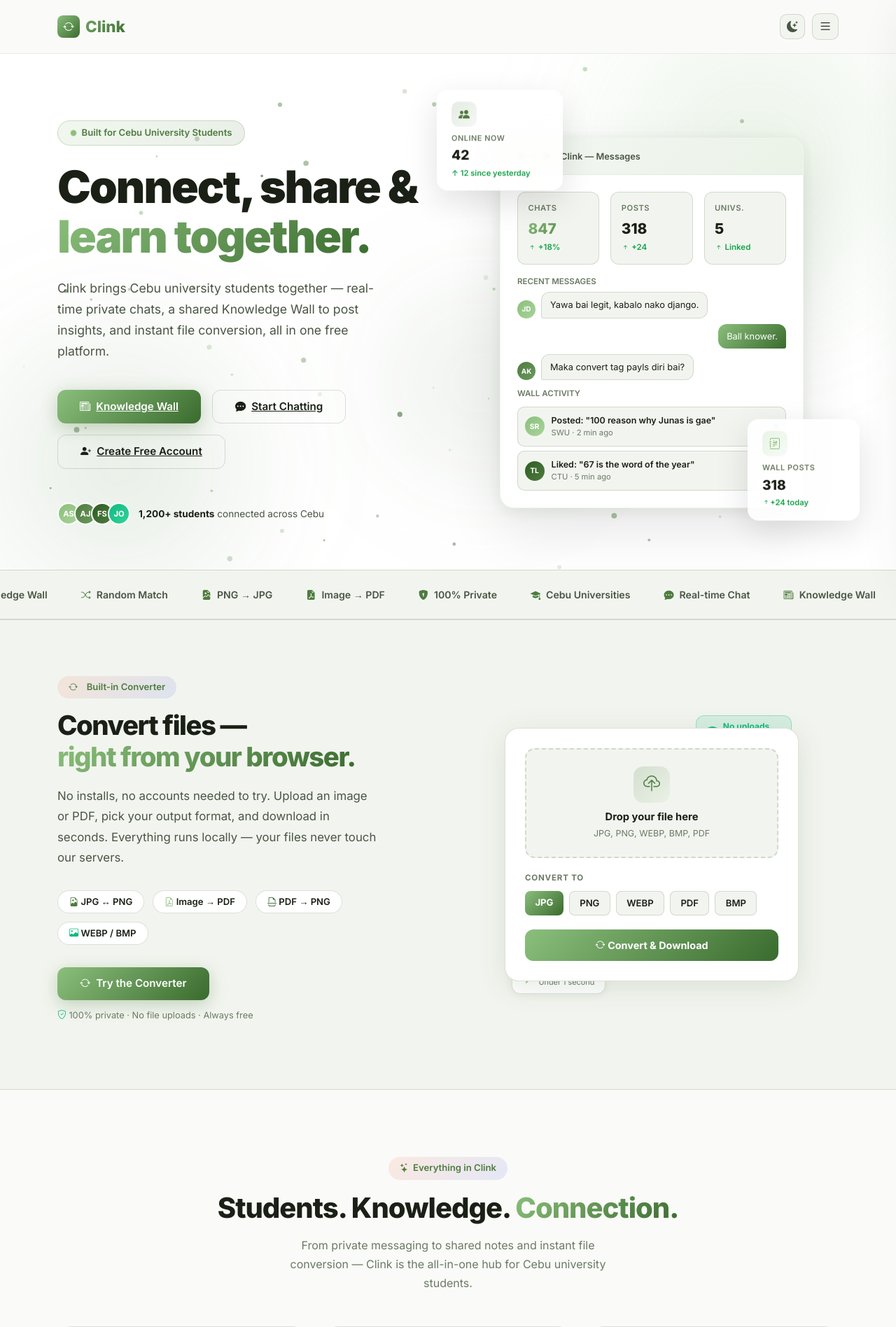
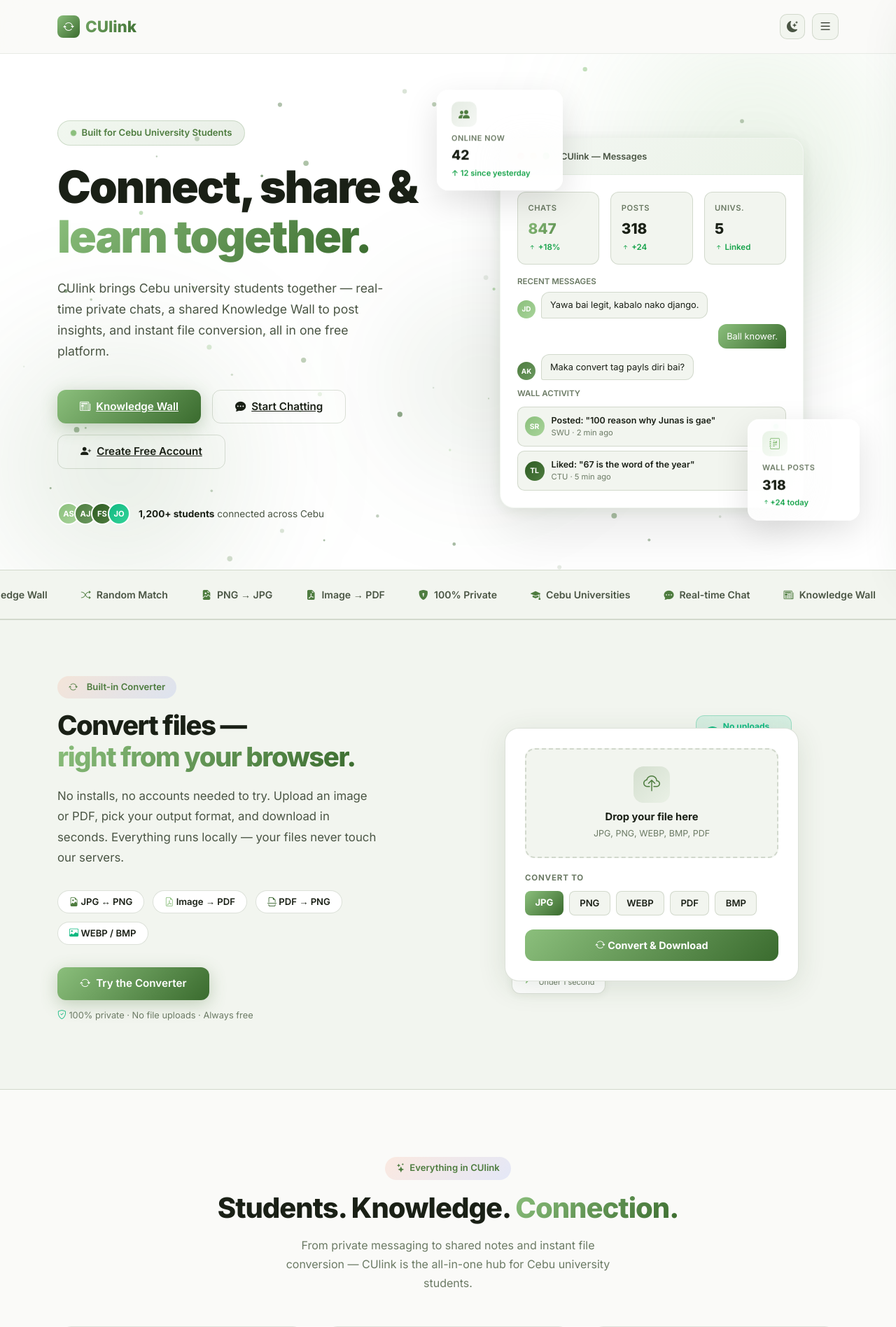
Before and after one commit to Kebinnnnn1/TestProject, a Django app: page / in a window 1280 px wide. Shown: the top 1896 px of the page at 70% size. Run offline with Django 5.2, Linux system fonts and the light colour scheme.

Commit message:
Rename Clink to CUlink (Cebu University link)

```diff
--- a/accounts/templates/accounts/base.html
+++ b/accounts/templates/accounts/base.html
@@ -4,11 +4,11 @@
 <head>
   <meta charset="UTF-8">
   <meta name="viewport" content="width=device-width, initial-scale=1.0">
-  <title>{% block title %}Clink{% endblock %}</title>
+  <title>{% block title %}CUlink{% endblock %}</title>
   {% load static %}
   <link rel="icon" type="image/svg+xml" href="{% static 'accounts/favicon.svg' %}">
   <meta name="description"
-    content="{% block meta_description %}Clink — Convert files and connect with students across Cebu universities.{% endblock %}">
+    content="{% block meta_description %}CUlink — Convert files and connect with students across Cebu universities.{% endblock %}">
 
   <link href="https://cdn.jsdelivr.net/npm/bootstrap@5.3.2/dist/css/bootstrap.min.css" rel="stylesheet">
   <link href="https://cdn.jsdelivr.net/npm/bootstrap-icons@1.11.3/font/bootstrap-icons.css" rel="stylesheet">
@@ -952,7 +952,7 @@
     <div class="container" style="display:flex;align-items:center;justify-content:space-between;">
       <a class="navbar-brand" href="{% url 'home' %}">
         <div class="brand-icon"><i class="bi bi-arrow-repeat"></i></div>
-        Clink
+        CUlink
       </a>
       <div style="display:flex;align-items:center;gap:10px;">
         <button class="btn-theme-toggle" id="themeToggle" title="Toggle dark mode" aria-label="Toggle dark mode">
@@ -988,7 +988,7 @@
 
   <footer>
     <p style="margin:0;">&copy; 2026 <strong
-        style="background: var(--grad-main); -webkit-background-clip:text; -webkit-text-fill-color:transparent; background-clip:text;">Clink</strong>
+        style="background: var(--grad-main); -webkit-background-clip:text; -webkit-text-fill-color:transparent; background-clip:text;">CUlink</strong>
       — Convert files quickly and easily.
       &nbsp;|&nbsp; <a href="mailto:support@convertly.app">support@convertly.app</a>
     </p>
--- a/accounts/templates/accounts/chat_conversation.html
+++ b/accounts/templates/accounts/chat_conversation.html
@@ -1,5 +1,5 @@
 {% extends 'accounts/base.html' %}
-{% block title %}Chat with {{ other.username }} — Clink{% endblock %}
+{% block title %}Chat with {{ other.username }} — CUlink{% endblock %}
 
 {% block extra_head %}
 <style>
--- a/accounts/templates/accounts/chat_inbox.html
+++ b/accounts/templates/accounts/chat_inbox.html
@@ -1,5 +1,5 @@
 {% extends 'accounts/base.html' %}
-{% block title %}Messages — Clink{% endblock %}
+{% block title %}Messages — CUlink{% endblock %}
 
 {% block extra_head %}
 <style>
@@ -232,7 +232,7 @@
       <div class="btn-icon green"><i class="bi bi-globe2"></i></div>
       <div>
         <div class="btn-label">Random chat with anyone</div>
-        <div class="btn-sub">Match with any random Clink user</div>
+        <div class="btn-sub">Match with any random CUlink user</div>
       </div>
     </button>
   </div>
@@ -298,7 +298,7 @@
   <div class="modal-box">
     <button class="modal-close" data-close="modalRandomAnyone"><i class="bi bi-x-lg"></i></button>
     <h3><i class="bi bi-globe2 me-2" style="color:#10b981;"></i>Random Chat with Anyone</h3>
-    <p>We'll match you with a random active Clink user from any university!</p>
+    <p>We'll match you with a random active CUlink user from any university!</p>
     <div class="modal-alert error" id="alertRandomAnyone"></div>
     <button class="modal-btn" id="btnGoRandomAnyone" style="background: linear-gradient(135deg,#10b981,#059669);">Find Anyone →</button>
   </div>
--- a/accounts/templates/accounts/converter.html
+++ b/accounts/templates/accounts/converter.html
@@ -1,5 +1,5 @@
 {% extends 'accounts/base.html' %}
-{% block title %}File Converter - Clink{% endblock %}
+{% block title %}File Converter - CUlink{% endblock %}
 {% block meta_description %}Free online file converter. Convert images and PDFs instantly in your browser. No uploads,
 no limits.{% endblock %}
 
--- a/accounts/templates/accounts/emails/password_reset_email.html
+++ b/accounts/templates/accounts/emails/password_reset_email.html
@@ -1,6 +1,6 @@
 Hello {{ user.get_full_name|default:user.username }},
 
-You're receiving this email because you requested a password reset for your Clink account.
+You're receiving this email because you requested a password reset for your CUlink account.
 
 Click the link below to set a new password:
 {{ protocol }}://{{ domain }}{% url 'password_reset_confirm' uidb64=uid token=token %}
@@ -9,4 +9,4 @@ This link will expire in 24 hours.
 
 If you didn't request a password reset, you can safely ignore this email.
 
-— The Clink Team
+— The CUlink Team
--- a/accounts/templates/accounts/emails/password_reset_subject.txt
+++ b/accounts/templates/accounts/emails/password_reset_subject.txt
@@ -1 +1 @@
-Reset your Clink password
+Reset your CUlink password
--- a/accounts/templates/accounts/home.html
+++ b/accounts/templates/accounts/home.html
@@ -1,6 +1,6 @@
 {% extends 'accounts/base.html' %}
-{% block title %}Clink — Chat, Share & Connect Across Cebu Universities{% endblock %}
-{% block meta_description %}Clink connects Cebu university students through real-time private chat, a shared Knowledge
+{% block title %}CUlink — Chat, Share & Connect Across Cebu Universities{% endblock %}
+{% block meta_description %}CUlink connects Cebu university students through real-time private chat, a shared Knowledge
 Wall, and instant file conversion — all free, all in your browser.{% endblock %}
 
 {% block extra_head %}
@@ -730,7 +730,7 @@ Wall, and instant file conversion — all free, all in your browser.{% endblock
                     <span class="text-grad">learn together.</span>
                 </h1>
                 <p class="hero-subtitle">
-                    Clink brings Cebu university students together — real-time private chats, a shared Knowledge Wall to
+                    CUlink brings Cebu university students together — real-time private chats, a shared Knowledge Wall to
                     post insights, and instant file conversion, all in one free platform.
                 </p>
                 <div class="hero-actions">
@@ -789,7 +789,7 @@ Wall, and instant file conversion — all free, all in your browser.{% endblock
                             <div class="dot-red"></div>
                             <div class="dot-yellow"></div>
                             <div class="dot-green"></div>
-                            <span style="margin-left:8px;font-size:0.8rem;font-weight:600;color:var(--text-mid);">Clink
+                            <span style="margin-left:8px;font-size:0.8rem;font-weight:600;color:var(--text-mid);">CUlink
                                 — Messages</span>
                         </div>
                         <div class="dashboard-body">
@@ -992,12 +992,12 @@ Wall, and instant file conversion — all free, all in your browser.{% endblock
 <section class="features-section">
     <div class="container">
         <div class="text-center mb-5">
-            <div class="tag-gradient mb-3"><i class="bi bi-stars"></i> Everything in Clink</div>
+            <div class="tag-gradient mb-3"><i class="bi bi-stars"></i> Everything in CUlink</div>
             <h2 style="font-size: 2.5rem; font-weight: 800; letter-spacing: -1px;">
                 Students. Knowledge. <span class="text-grad">Connection.</span>
             </h2>
             <p style="color: var(--text-light); max-width: 480px; margin: 1rem auto 0; line-height: 1.7;">
-                From private messaging to shared notes and instant file conversion — Clink is the all-in-one hub for
+                From private messaging to shared notes and instant file conversion — CUlink is the all-in-one hub for
                 Cebu university students.
             </p>
         </div>
@@ -1011,7 +1011,7 @@ Wall, and instant file conversion — all free, all in your browser.{% endblock
                         <i class="bi bi-chat-dots-fill" style="color: var(--blue);"></i>
                     </div>
                     <h5>Private Messaging</h5>
-                    <p>Send real-time direct messages to any student on Clink. Powered by Pusher for instant delivery —
+                    <p>Send real-time direct messages to any student on CUlink. Powered by Pusher for instant delivery —
                         no refreshing needed.</p>
                 </div>
             </div>
@@ -1081,7 +1081,7 @@ Wall, and instant file conversion — all free, all in your browser.{% endblock
 {% if not user.is_authenticated %}
 <div class="container">
     <div class="cta-section">
-        <h2>Join Clink for free.</h2>
+        <h2>Join CUlink for free.</h2>
         <p>Connect with students across Cebu universities, share your knowledge, chat in real time, and convert files —
             all in one place. No installation needed.</p>
         <a href="{% url 'register' %}" class="btn-cta-white">
--- a/accounts/templates/accounts/login.html
+++ b/accounts/templates/accounts/login.html
@@ -1,5 +1,5 @@
 {% extends 'accounts/base.html' %}
-{% block title %}Sign In — Clink{% endblock %}
+{% block title %}Sign In — CUlink{% endblock %}
 
 {% block extra_head %}
 <style>
@@ -95,10 +95,10 @@
         <div class="login-logo"><i class="bi bi-arrow-repeat"></i></div>
         <h1
             style="font-size: 1.7rem; font-weight: 800; letter-spacing: -0.5px; color: var(--text-dark); margin-bottom: 0.3rem;">
-            Welcome to Clink</h1>
+            Welcome to CUlink</h1>
         <p style="color: var(--text-light); font-size: 0.9rem; margin-bottom: 2rem;">
             New here? <a href="{% url 'register' %}"
-                style="color: var(--blue); font-weight: 600; text-decoration: none;">Create a free Clink account</a>
+                style="color: var(--blue); font-weight: 600; text-decoration: none;">Create a free CUlink account</a>
         </p>
 
         <form method="post" novalidate>
--- a/accounts/templates/accounts/password_reset.html
+++ b/accounts/templates/accounts/password_reset.html
@@ -1,5 +1,5 @@
 {% extends 'accounts/base.html' %}
-{% block title %}Reset Password — Clink{% endblock %}
+{% block title %}Reset Password — CUlink{% endblock %}
 
 {% block extra_head %}
 <style>
--- a/accounts/templates/accounts/password_reset_complete.html
+++ b/accounts/templates/accounts/password_reset_complete.html
@@ -1,5 +1,5 @@
 {% extends 'accounts/base.html' %}
-{% block title %}Password Reset Complete — Clink{% endblock %}
+{% block title %}Password Reset Complete — CUlink{% endblock %}
 
 {% block extra_head %}
 <style>
--- a/accounts/templates/accounts/password_reset_confirm.html
+++ b/accounts/templates/accounts/password_reset_confirm.html
@@ -1,5 +1,5 @@
 {% extends 'accounts/base.html' %}
-{% block title %}Set New Password — Clink{% endblock %}
+{% block title %}Set New Password — CUlink{% endblock %}
 
 {% block extra_head %}
 <style>
@@ -71,7 +71,7 @@
         <div class="auth-logo"><i class="bi bi-shield-lock-fill"></i></div>
         <h1 style="font-size:1.7rem;font-weight:800;letter-spacing:-0.5px;color:var(--text-dark);margin-bottom:0.3rem;">Set new password</h1>
         <p style="color:var(--text-light);font-size:0.9rem;margin-bottom:2rem;">
-            Choose a strong password for your Clink account.
+            Choose a strong password for your CUlink account.
         </p>
 
         {% if validlink %}
--- a/accounts/templates/accounts/password_reset_done.html
+++ b/accounts/templates/accounts/password_reset_done.html
@@ -1,5 +1,5 @@
 {% extends 'accounts/base.html' %}
-{% block title %}Check Your Email — Clink{% endblock %}
+{% block title %}Check Your Email — CUlink{% endblock %}
 
 {% block extra_head %}
 <style>
--- a/accounts/templates/accounts/register.html
+++ b/accounts/templates/accounts/register.html
@@ -1,5 +1,5 @@
 {% extends 'accounts/base.html' %}
-{% block title %}Create Account — Clink{% endblock %}
+{% block title %}Create Account — CUlink{% endblock %}
 
 {% block extra_head %}
 <style>
@@ -176,7 +176,7 @@
                 style="width: 64px; height: 64px; background: rgba(15,21,33,0.5); border-radius: 18px; display: flex; align-items: center; justify-content: center; margin: 0 auto 1.5rem; backdrop-filter: blur(12px); box-shadow: 0 4px 24px rgba(0,0,0,0.25);">
                 <i class="bi bi-arrow-repeat" style="font-size: 1.8rem; color: #fff;"></i>
             </div>
-            <h2>Join Clink today</h2>
+            <h2>Join CUlink today</h2>
             <p>Convert files instantly in your browser — free, private, and no software needed.</p>
             <div class="auth-perks">
                 <div class="perk">
--- a/accounts/templates/accounts/resend_verification.html
+++ b/accounts/templates/accounts/resend_verification.html
@@ -1,5 +1,5 @@
 {% extends 'accounts/base.html' %}
-{% block title %}Resend Verification — Clink{% endblock %}
+{% block title %}Resend Verification — CUlink{% endblock %}
 
 {% block extra_head %}
 <style>
--- a/accounts/templates/accounts/wall.html
+++ b/accounts/templates/accounts/wall.html
@@ -1,5 +1,5 @@
 {% extends 'accounts/base.html' %}
-{% block title %}Knowledge Wall — Clink{% endblock %}
+{% block title %}Knowledge Wall — CUlink{% endblock %}
 
 {% block extra_head %}
 <style>
```
